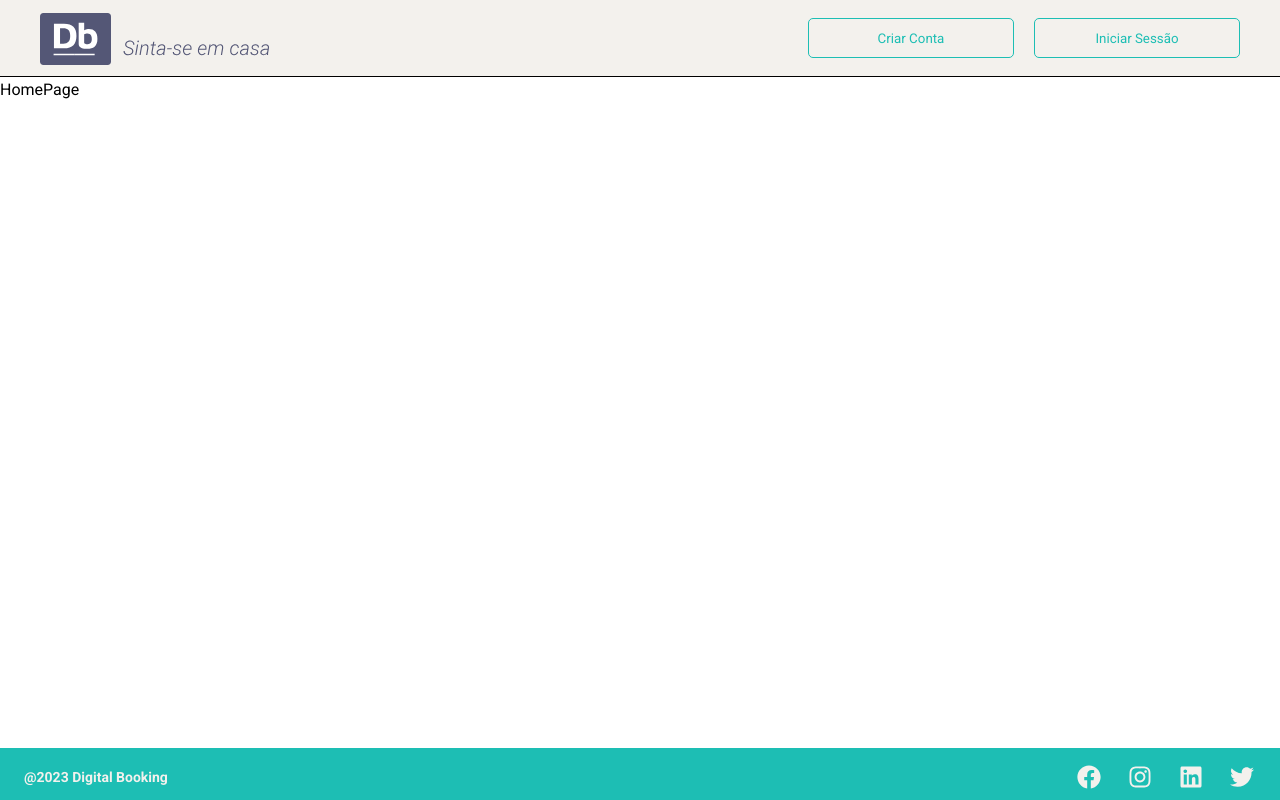
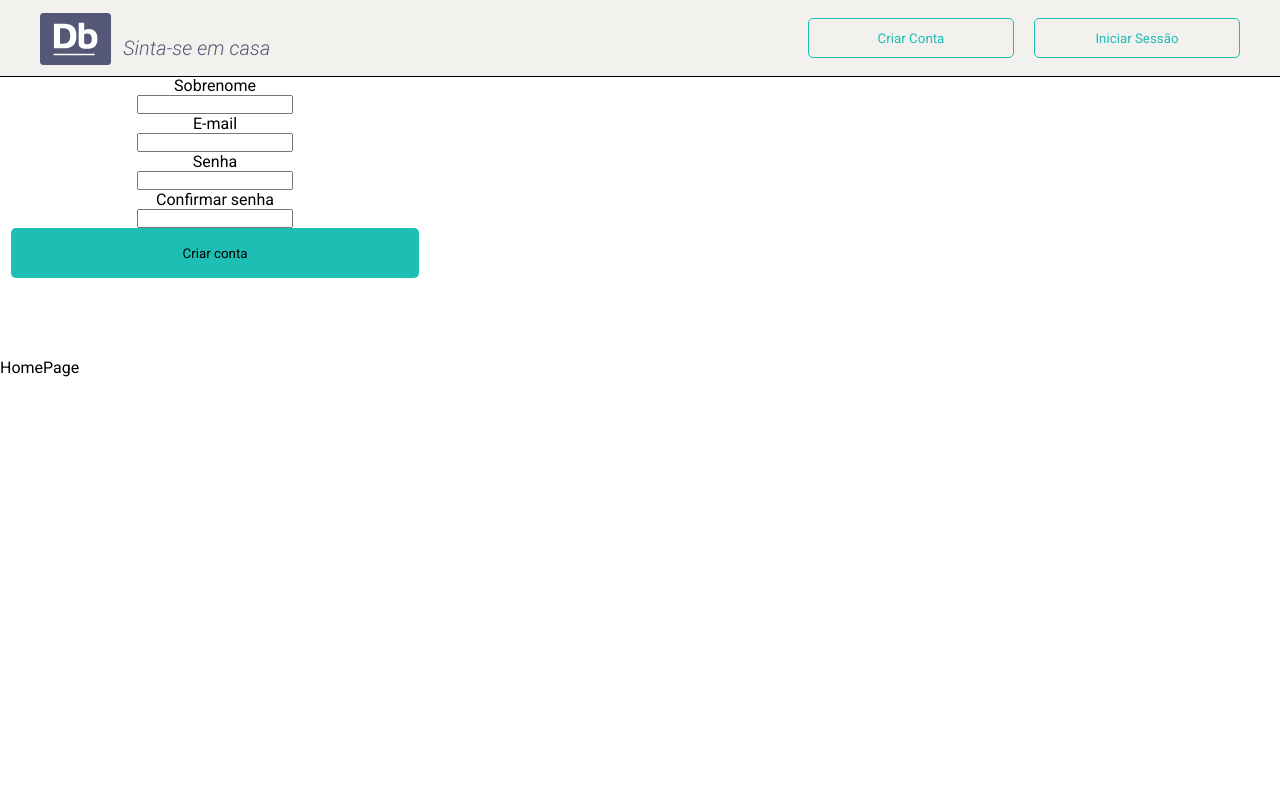
Before and after one commit to LuisBraga31/digitalBooking_Front, a React (Vite) app: page / in a window 1280 px wide. Shown: the top 800 px of the page. Built offline with nearby package versions, Linux system fonts and the light colour scheme.

Commit message:
Criando componente Formulario

```diff
--- /dev/null
+++ b/src/components/Formulario/Formulario.module.css
@@ -0,0 +1,15 @@
+.container {
+    max-width: 430px;
+    display: flex;
+    align-items: center;
+    flex-direction: column;
+}
+
+.botao {
+    width: 95%;
+    height: 50px;
+    background-color: #1DBEB4;
+    border: none;
+    border-radius: 5px;
+    flex-shrink: 0;
+}
--- /dev/null
+++ b/src/components/Formulario/index.jsx
@@ -0,0 +1,51 @@
+import { useState } from 'react'
+import  styles  from './formulario.module.css'
+
+export default function Formulario() {
+    const [nome, setNome] = useState('')
+    const [sobrenome, setSobrenome] = useState('')
+    const [email, setEmail] = useState('')
+    const [senha, setSenha] = useState('')
+
+
+    const handleForm = (e) => {
+        e.preventDefault()
+    }
+    return (
+        <div>
+            <h1>Criar conta</h1>
+            <form className={styles.container} onSubmit={handleForm}>
+                <label htmlFor="">Nome</label>
+                <input
+                type="text"
+                value={nome}
+                onChange={(e) => setNome(e.target.value)}
+                />
+                <label htmlFor="">Sobrenome</label>
+                <input
+                type="text"
+                value={sobrenome}
+                onChange={(e) => setSobrenome(e.target.value)}
+                />
+                <label htmlFor="">E-mail</label>
+                <input
+                type="text"
+                value={email}
+                onChange={(e) => setEmail(e.target.value)}
+                />
+                <label htmlFor="">Senha</label>
+                <input
+                type="text"
+                value={senha}
+                onChange={(e) => setSenha(e.target.value)}
+                />
+                <label htmlFor="">Confirmar senha</label>
+                <input type="text" />
+
+                <button className={styles.botao} type="submit">
+                    Criar conta
+                </button>
+            </form>
+        </div>
+    )
+}
--- a/src/pages/Home/index.jsx
+++ b/src/pages/Home/index.jsx
@@ -1,4 +1,5 @@
 import Footer from "../../components/Footer";
+import Formulario from "../../components/Formulario";
 import Header from "../../components/Header";
 
 import styles from './Home.module.css';
@@ -8,6 +9,7 @@ export function Home() {
     return(
         <>
             <Header/>
+            <Formulario />
                 <main className={styles.main}>
                     HomePage
                 </main>
```
